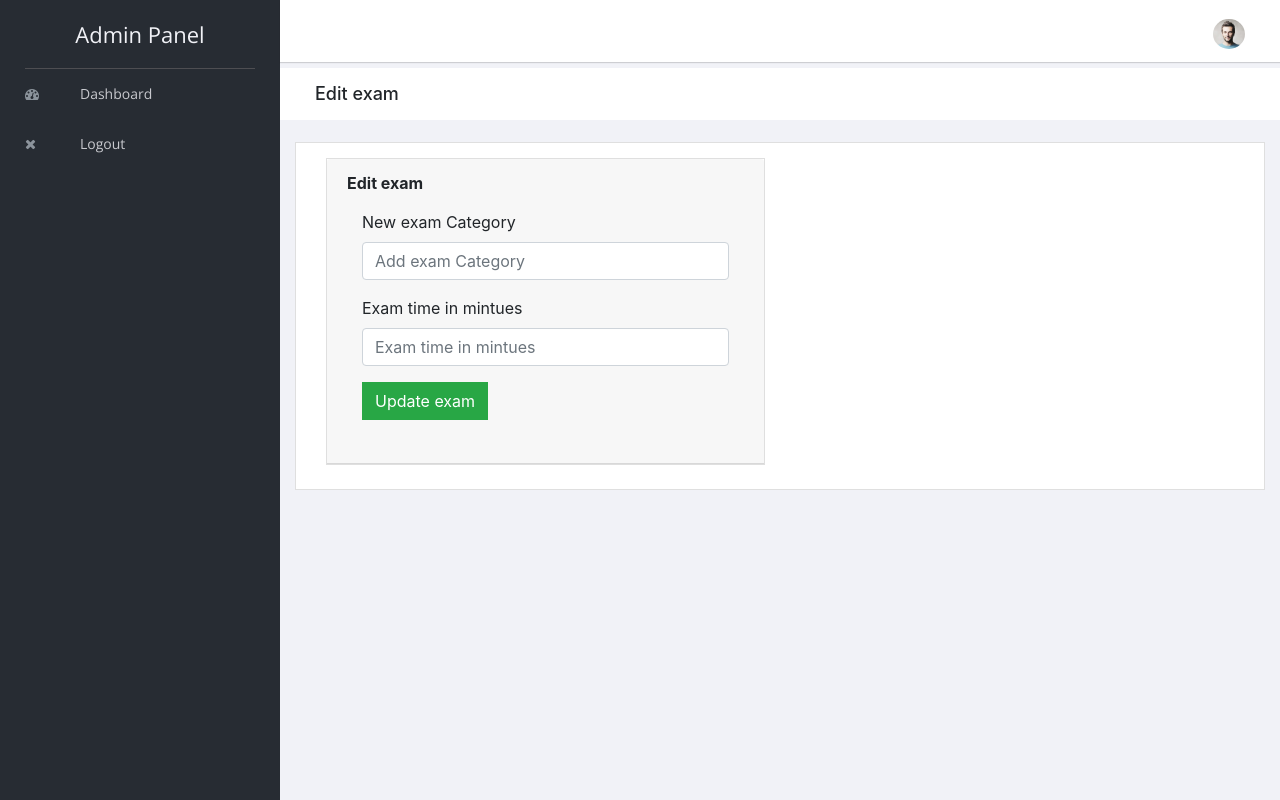
After one commit to Maruf68/Quiz-system-in-php, a PHP site: page /admin/edit.php?id=1 in a window 1280 px wide. The commit adds this page. Run offline with PHP 8.4, Linux system fonts and the light colour scheme; data that the repository does not hold is empty; some libraries are stand-ins or nearby versions.

Commit message:
exam update is done

```diff
--- a/admin/demo.php
+++ b/admin/demo.php
@@ -86,7 +86,8 @@
                                             <th scope="row"><?php echo $count;  ?></th>
                                             <td><?php echo $row['category'];  ?></td>
                                             <td><?php echo $row['exam_time'];  ?></td>
-                                            <td>Edit</td>
+                                            <td><button class="btn btn-warning"><a href="edit.php?id=<?php echo $row["id"]; ?>" class="text-light"> Update </a></td></button>
+
                                             <td><button class="btn btn-danger"><a href="delete.php?id=<?php echo $row["id"]; ?>" class="text-light"> Delete </a></td></button>
                                         </tr>
 
--- /dev/null
+++ b/admin/edit.php
@@ -0,0 +1,110 @@
+<?php
+                                    include "header.php";
+                                    include "../connection.php";
+
+   $id=$_GET['id'];
+$sql=mysqli_query($link,"select * from `exam_category` where id=$id");
+while($row=mysqli_fetch_array($sql))
+{
+$exam_category=$row["category"];
+$exam_time=$row["exam_time"];
+
+}
+
+  ?>
+
+<div class="breadcrumbs">
+    <div class="col-sm-4">
+        <div class="page-header float-left">
+            <div class="page-title">
+                <h1>Edit exam</h1>
+            </div>
+        </div>
+    </div>
+
+</div>
+
+
+
+<div class="content mt-3">
+    <div class="animated fadeIn">
+
+
+        <div class="row">
+            <div class="col-lg-12">
+                <div class="card">
+
+<form name="form1" action="" method="post">
+
+                    <div class="card-body">
+
+                        <div class="col-lg-6">
+                            <div class="card">
+                                <div class="card-header"><strong>Edit exam</strong>
+                                    <div class="card-body card-block">
+                                        <div class="form-group"><label for="company" class=" form-control-label">New
+                                                exam Category</label><input type="text"
+                                                placeholder="Add exam Category" class="form-control" name="examname" value="<?php echo $exam_category ?>" ></div>
+                                        <div class="form-group"><label for="vat" class=" form-control-label">Exam time
+                                                in mintues</label><input type="text"  placeholder="Exam time in mintues"
+                                                class="form-control" name="examtime" value="<?php echo $exam_time ?>" ></div>
+
+                                        <div class="form-group">
+                                            <input type="submit" name="submit1" value="Update exam" class="btn btn-success">
+
+                                            <div class="alert alert-success" id="error" style="margin-top:10px; display:none">
+                            <strong>Added</strong> exam added successfully
+                        </div>
+
+
+
+
+                                        </div>
+                                    </div>
+                                </div>
+                            </div>
+
+                        </div>
+
+
+
+
+                    </div>
+                    </form>
+                </div>
+
+            </div>
+            <!--/.col-->
+        </div>
+
+
+    </div>
+
+</div>
+<!-- .animated -->
+<!-- .content -->
+
+
+<?php
+if(isset($_POST['submit1'])){
+ mysqli_query($link,"update `exam_category` set category='$_POST[examname]',exam_time='$_POST[examtime]' where id=$id  ") or die(mysqli_error($link));
+
+?>
+
+<script type="text/javascript">
+    window.location="demo.php";
+</script>
+
+<?php
+
+
+}
+
+?>
+
+
+
+
+<?php
+                                    include "footer.php";
+                                    ?>
```
